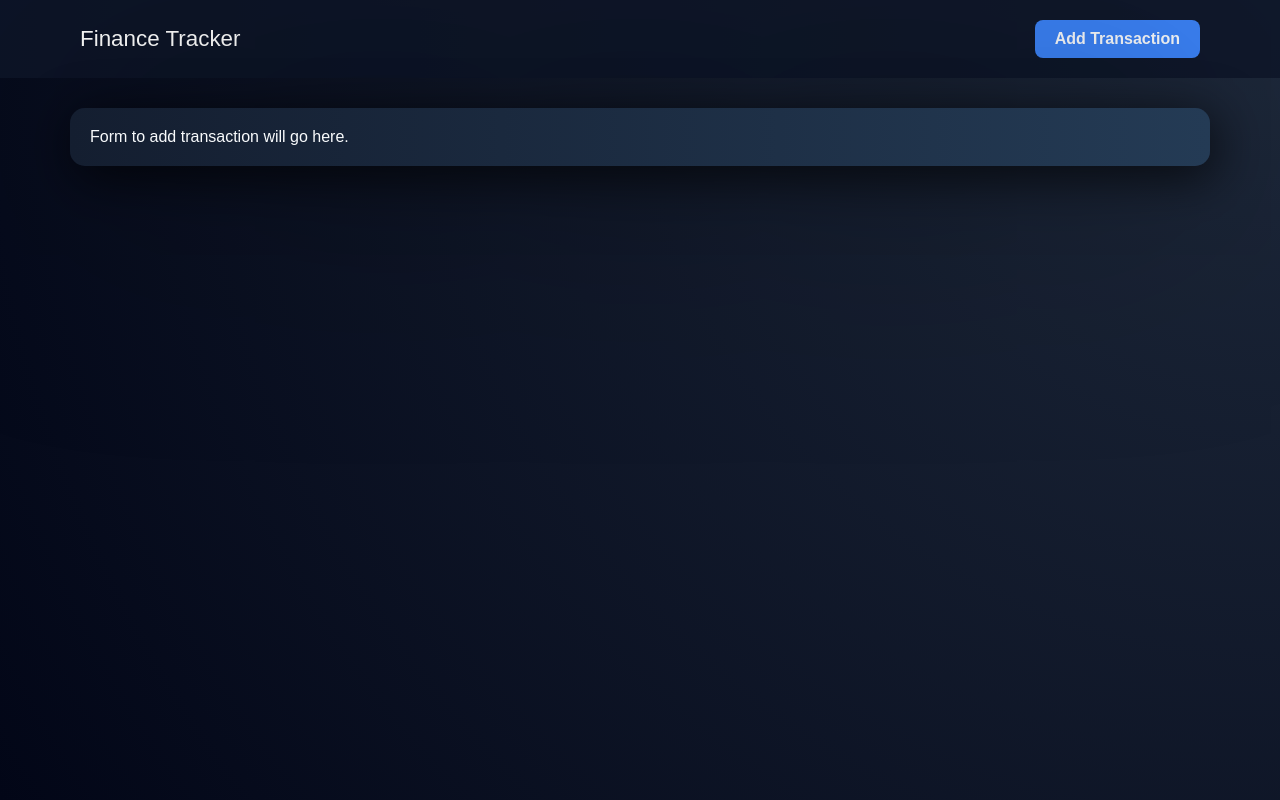
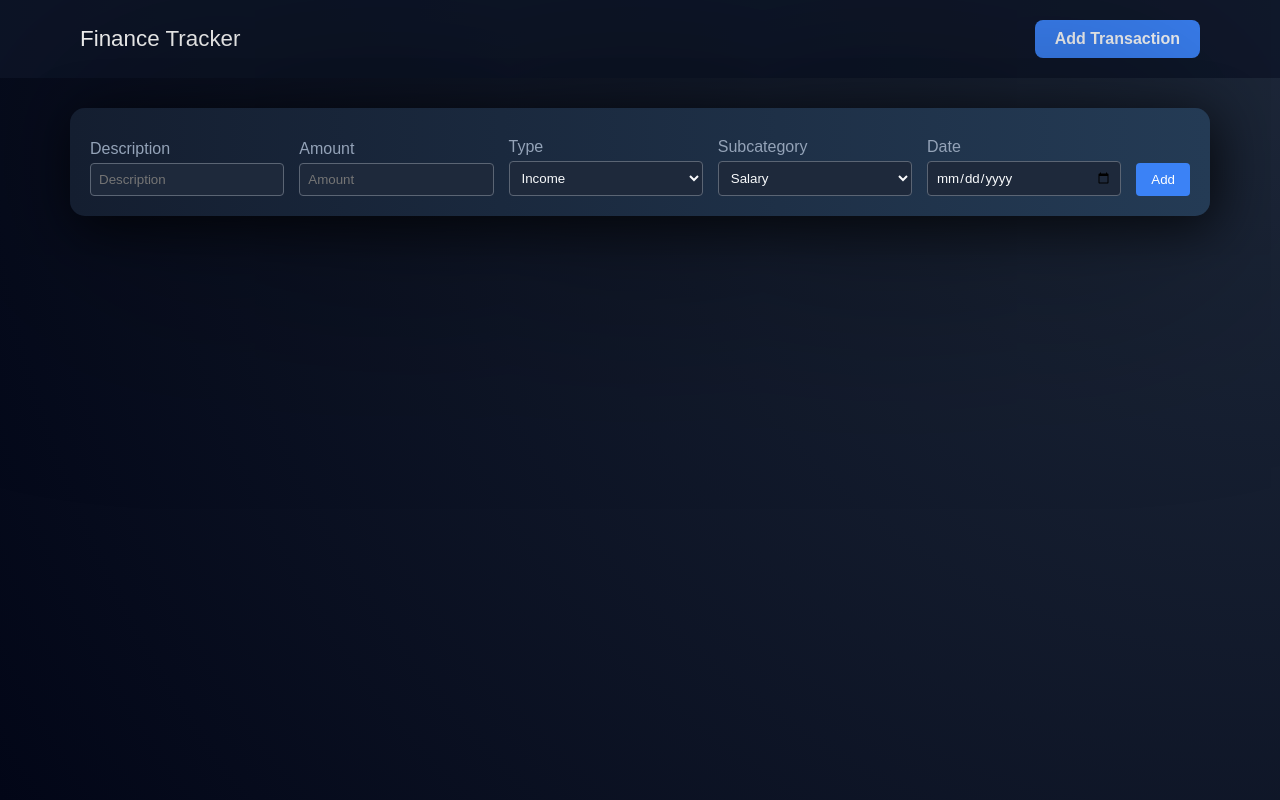
Before and after one commit to JackEmond/Finance-Tracker-Frontend, a React (Vite) app: page /add-transaction in a window 1280 px wide. Built offline with nearby package versions, Linux system fonts and the light colour scheme; a web font is replaced by a local one.

Commit message:
added inputs for submitting transactions

```diff
--- /dev/null
+++ b/src/AddTransaction.css
@@ -0,0 +1,38 @@
+.add-transaction-form {
+    display: flex;
+    flex-wrap: wrap;
+    align-items: flex-end;
+    gap: 15px;
+}
+
+.input-item {
+    display: flex;
+    flex-direction: column;
+    min-width: 180px;
+    flex: 1;
+}
+
+.input-field {
+    color: #f8fafc;
+    background-color: #1e293b;
+    padding: 8px;
+    border: 1px solid #5b6574;
+    margin-top: 5px;
+    border-radius: 4px;
+}
+
+
+input[type="submit"] {
+    display: block;
+    background-color: #3b82f6;
+    color: white;
+    padding: 9px 15px;
+    border: none;
+    border-radius: 4px;
+    cursor: pointer;
+}
+
+.input-label {
+    margin-top: 10px;
+    color: #94a3b8;
+}
--- a/src/AddTransaction.tsx
+++ b/src/AddTransaction.tsx
@@ -1,8 +1,42 @@
+import "./AddTransaction.css";
+
 function AddTransaction() {
   return (
     <div className="summary-container">
-      <div className="stat-card full-width">
-        <p>Form to add transaction will go here.</p>
+      <div className="stat-card full-width add-transaction-form">
+        {/* Entry data to finance data. includes description type, subcategory and amount */}
+        <div className="input-item">
+          <label className="input-label">Description</label>
+          <input
+            type="text"
+            placeholder="Description"
+            className="input-field"
+          />
+        </div>
+        <div className="input-item">
+          <label className="input-label">Amount</label>
+          <input type="number" placeholder="Amount" className="input-field" />
+        </div>
+        <div className="input-item">
+          <label className="input-label">Type</label>
+          <select className="input-field">
+            <option value="income">Income</option>
+            <option value="expense">Expense</option>
+          </select>
+        </div>
+        <div className="input-item">
+          <label className="input-label">Subcategory</label>
+          <select className="input-field">
+            <option value="salary">Salary</option>
+            <option value="food">Food</option>
+            <option value="entertainment">Entertainment</option>
+          </select>
+        </div>
+        <div className="input-item">
+          <label className="input-label">Date</label>
+          <input type="date" className="input-field" />
+        </div>
+        <input type="submit" className="submit-button" value="Add" />
       </div>
     </div>
   );
```
